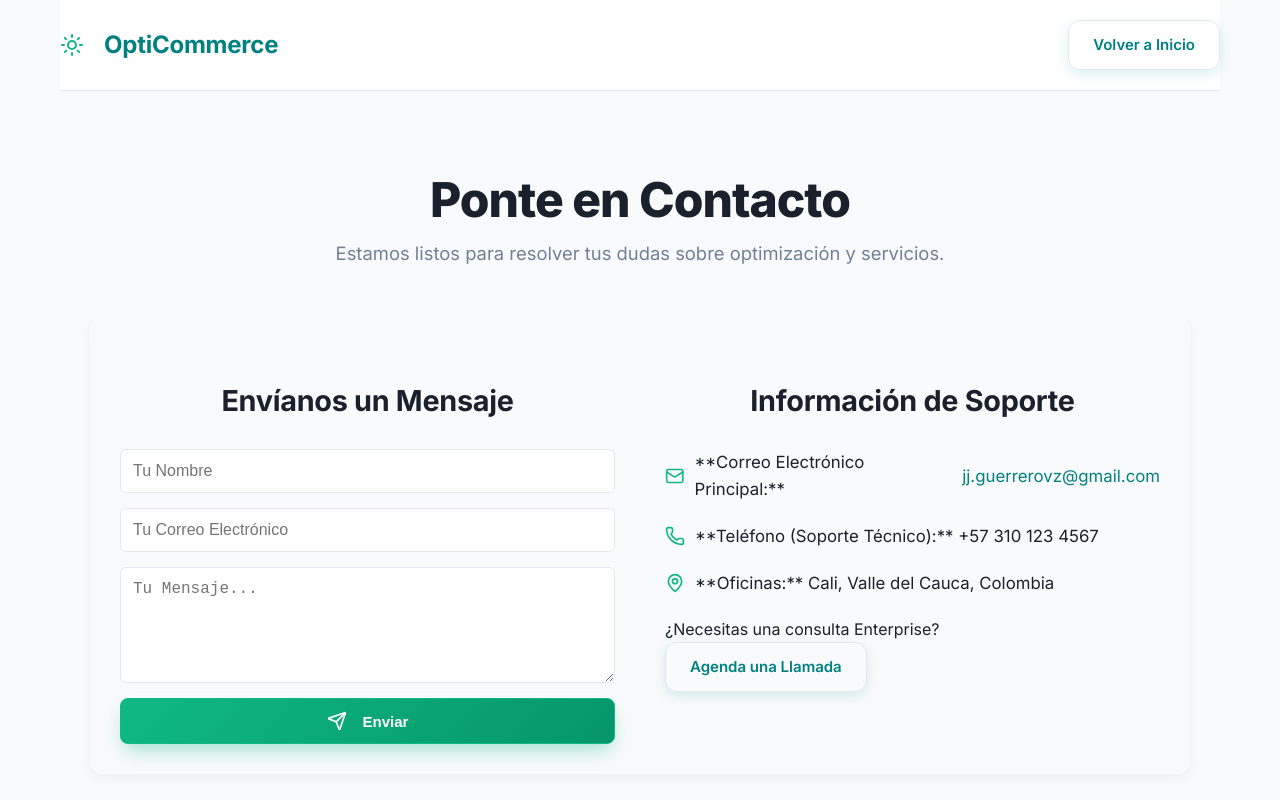
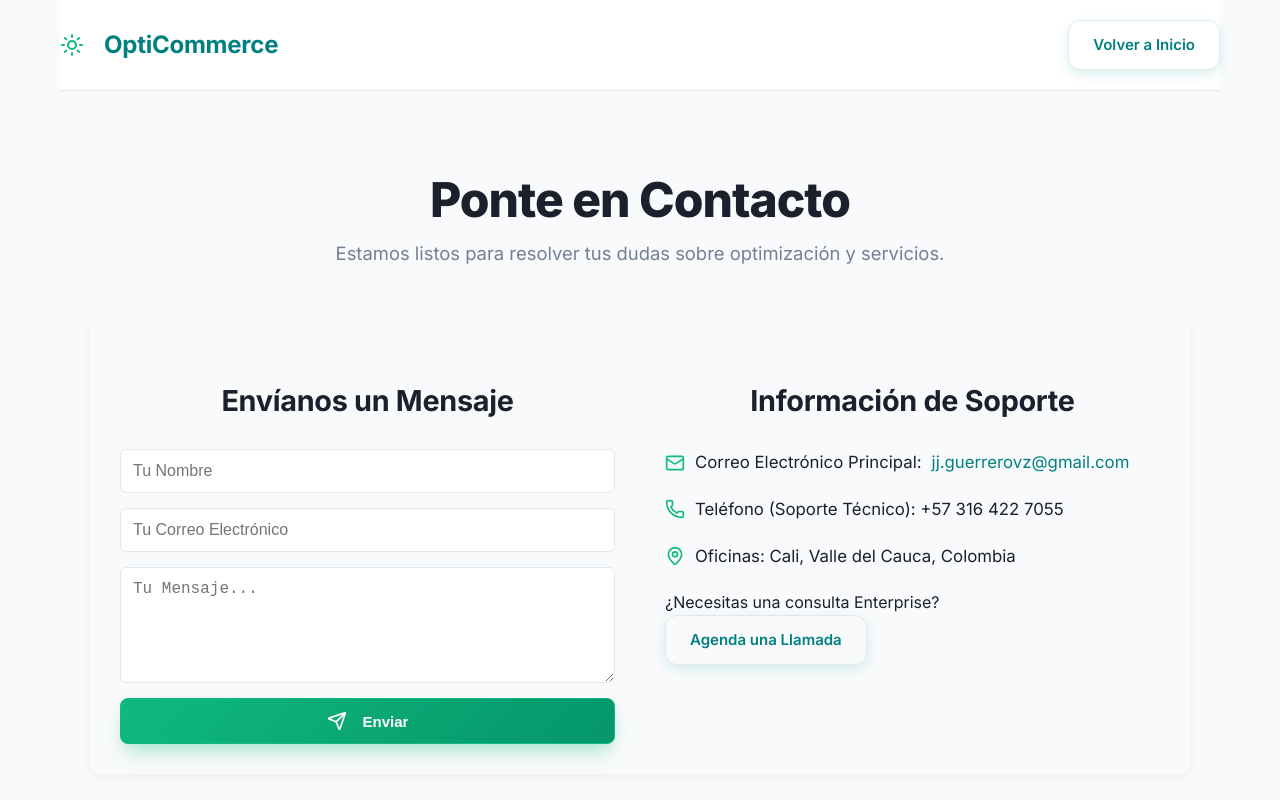
Before and after one commit to Juanjose-ctrl/optimizador-ecommerce, a Next.js app: page /contact in a window 1280 px wide. Shown: the top 800 px of the page. Built offline with nearby package versions, Linux system fonts and the light colour scheme.

Commit message:
NUEVAS PAGINAS AÑADIDAS

```diff
--- a/src/app/contact/page.js
+++ b/src/app/contact/page.js
@@ -65,16 +65,16 @@ export default function ContactPage() {
                         <h2 className="section-title">Información de Soporte</h2>
                         <p className="contact-detail">
                             <Mail size={20} color="var(--accent-color)" />
-                            **Correo Electrónico Principal:** { ' ' }
+                            Correo Electrónico Principal: { ' ' }
                             <a href="mailto:jj.guerrerovz@gmail.com">jj.guerrerovz@gmail.com</a>
                         </p>
                         <p className="contact-detail">
                             <Phone size={20} color="var(--accent-color)" />
-                            **Teléfono (Soporte Técnico):** +57 310 123 4567
+                            Teléfono (Soporte Técnico): +57 316 422 7055
                         </p>
                         <p className="contact-detail">
                             <MapPin size={20} color="var(--accent-color)" />
-                            **Oficinas:** Cali, Valle del Cauca, Colombia
+                            Oficinas: Cali, Valle del Cauca, Colombia
                         </p>
 
                         <div className="support-cta">
--- a/src/app/globals.css
+++ b/src/app/globals.css
@@ -1758,7 +1758,7 @@ a:hover {
 
 .founder-text h3 {
     margin-top: 0;
-    margin-bottom: 0px;
+    margin-bottom: 15px;
 }
 
 
```
